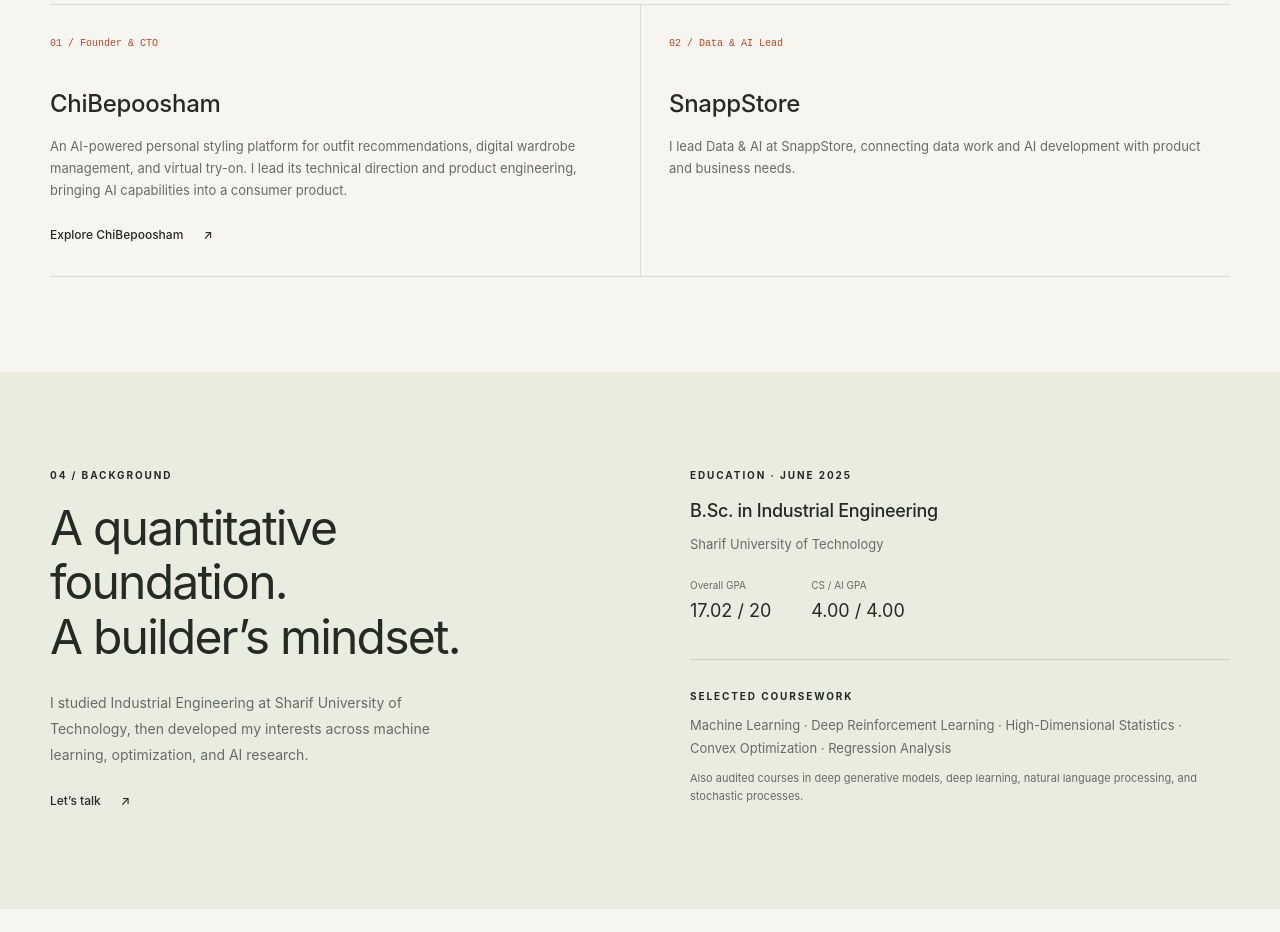
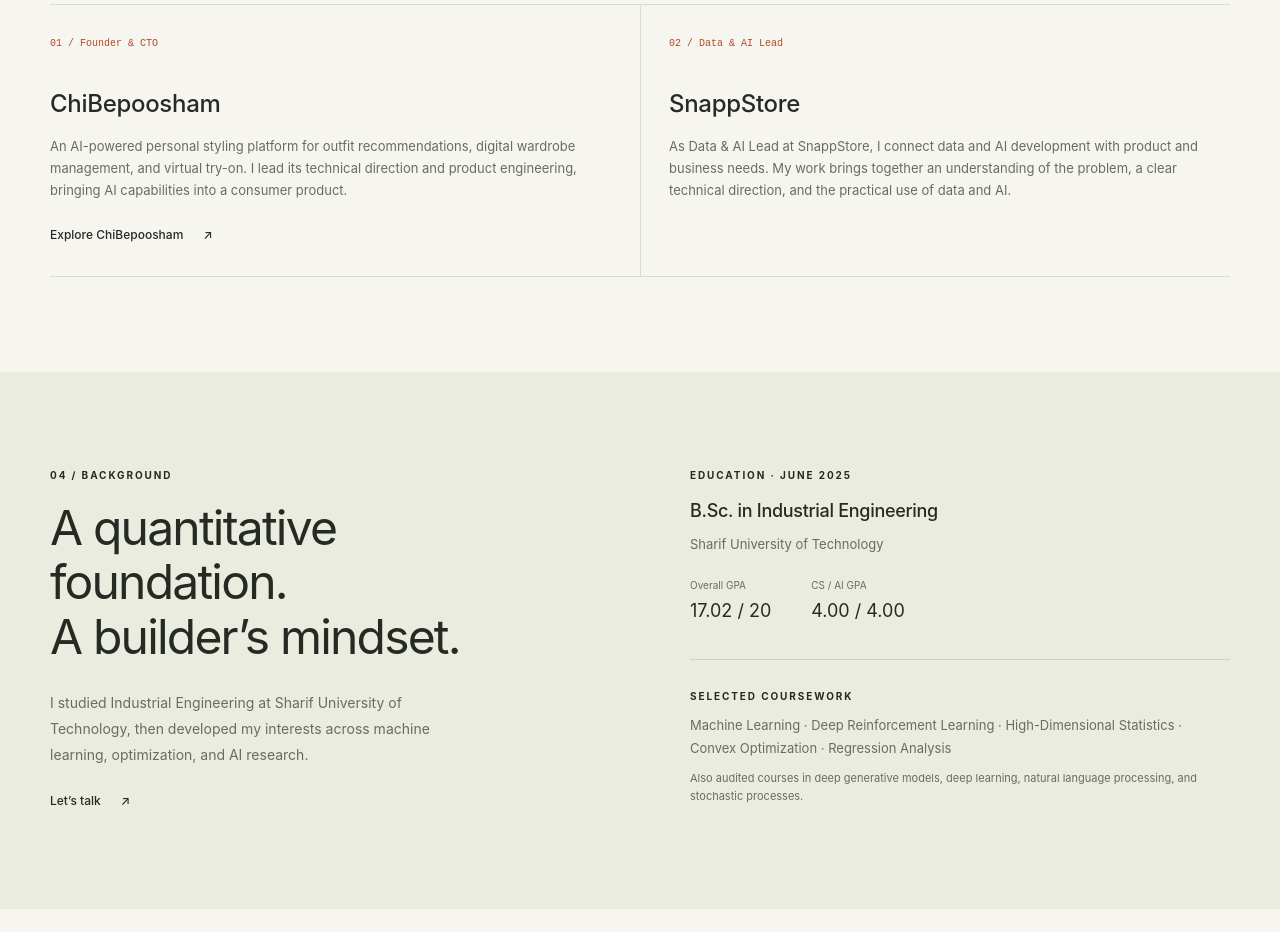
Before and after one commit to ArianAghamohseni/ArianAghamohseni.github.io, a plain HTML site: page index.html in a window 1280 px wide. Shown: the part 2880-3812 px from the top of the page. Drawn offline with Linux system fonts and the light colour scheme.

Commit message:
Balance leadership card descriptions and heights

```diff
--- a/index.html
+++ b/index.html
@@ -211,7 +211,7 @@
     <article class="practice-card">
       <span class="card-number">02 / Data &amp; AI Lead</span>
       <h3>SnappStore</h3>
-      <p>I lead Data &amp; AI at SnappStore, connecting data work and AI development with product and business needs.</p>
+      <p>As Data &amp; AI Lead at SnappStore, I connect data and AI development with product and business needs. My work brings together an understanding of the problem, a clear technical direction, and the practical use of data and AI.</p>
     </article>
   </div>
 </section>
--- a/styles.css
+++ b/styles.css
@@ -859,3 +859,7 @@ footer .wordmark {
 @media (max-width: 720px) {
   .practice-grid.roles { grid-template-columns: 1fr; }
 }
+
+/* Keep the leadership cards balanced, including when stacked on mobile. */
+.practice-grid.roles { grid-auto-rows: 1fr; }
+.roles .practice-card { height: 100%; }
```
